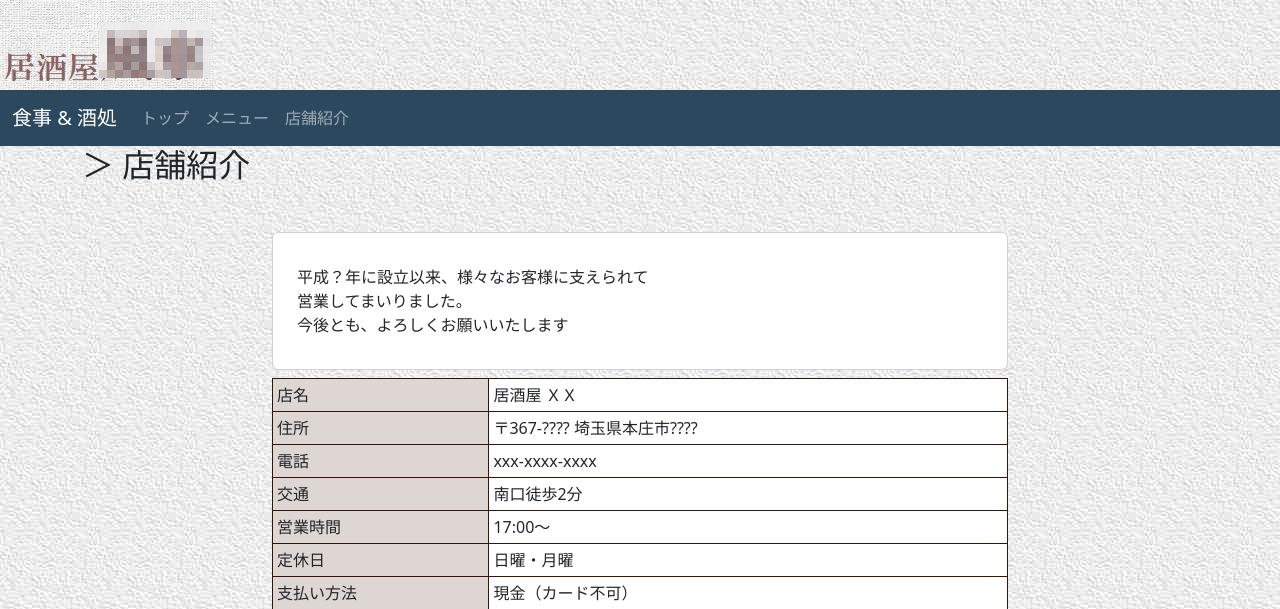
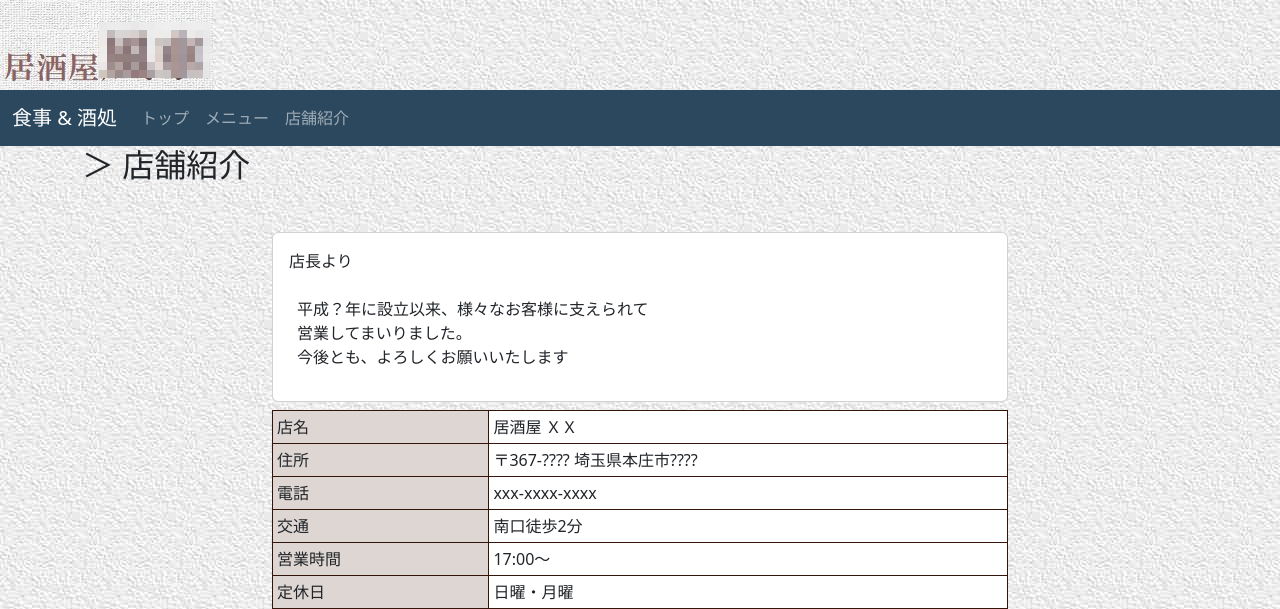
Before and after one commit to kfbk/tiger, a Django app: page /shop/ in a window 1280 px wide. Shown: the top 609 px of the page. Run offline with Django 5.2, Linux system fonts and the light colour scheme; some libraries are stand-ins or nearby versions.

Commit message:
１０ commit

```diff
--- a/app/templates/app/shop.html
+++ b/app/templates/app/shop.html
@@ -6,6 +6,7 @@
     <div class="col-lg-8">
       <div class="card mb-2">
         <div class="card-body">
+          <div class="card-title">店長より</div>
           <div class="card-text px-2 py-3">
             平成？年に設立以来、様々なお客様に支えられて<br />
             営業してまいりました。<br />
```
